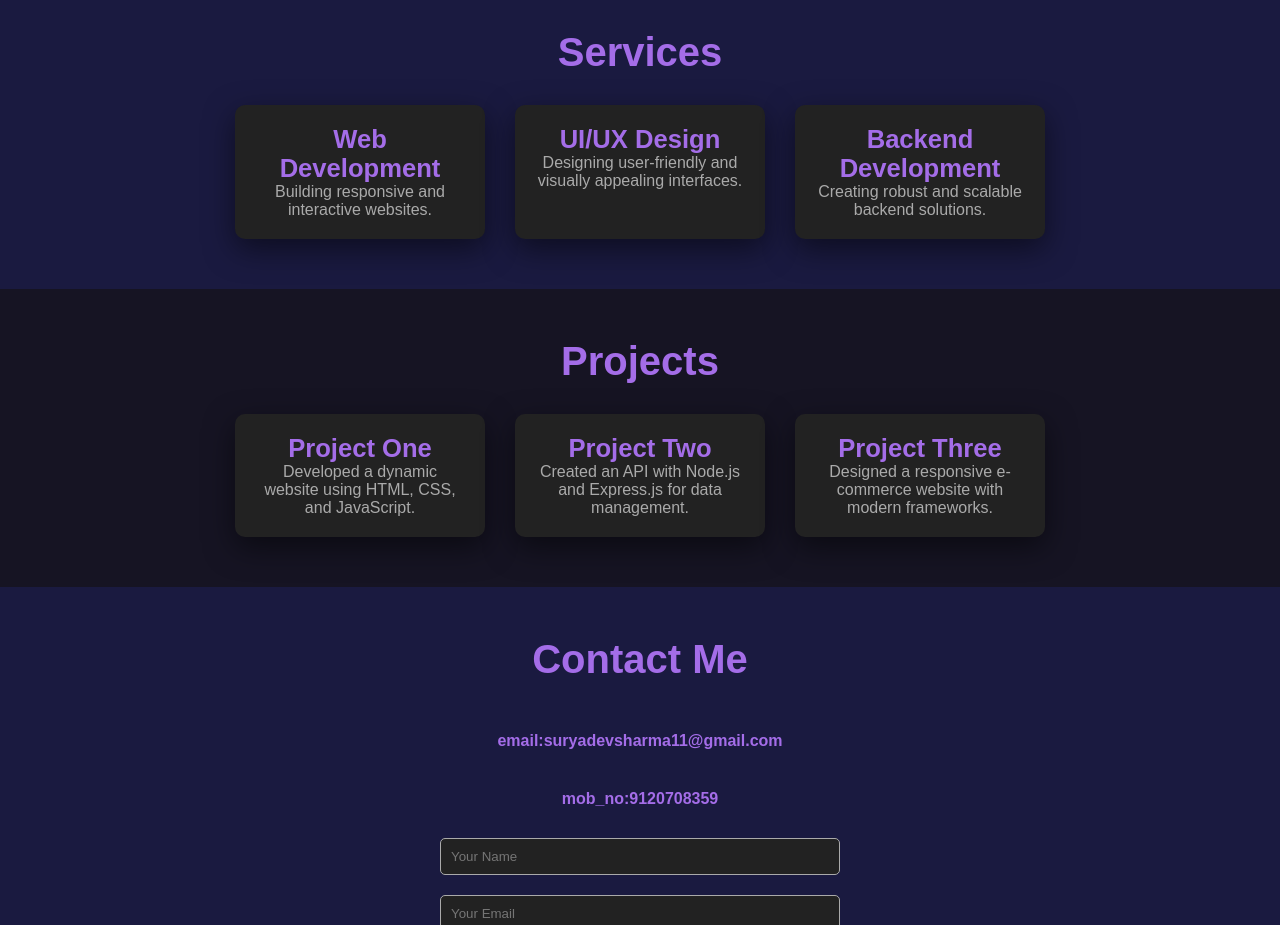
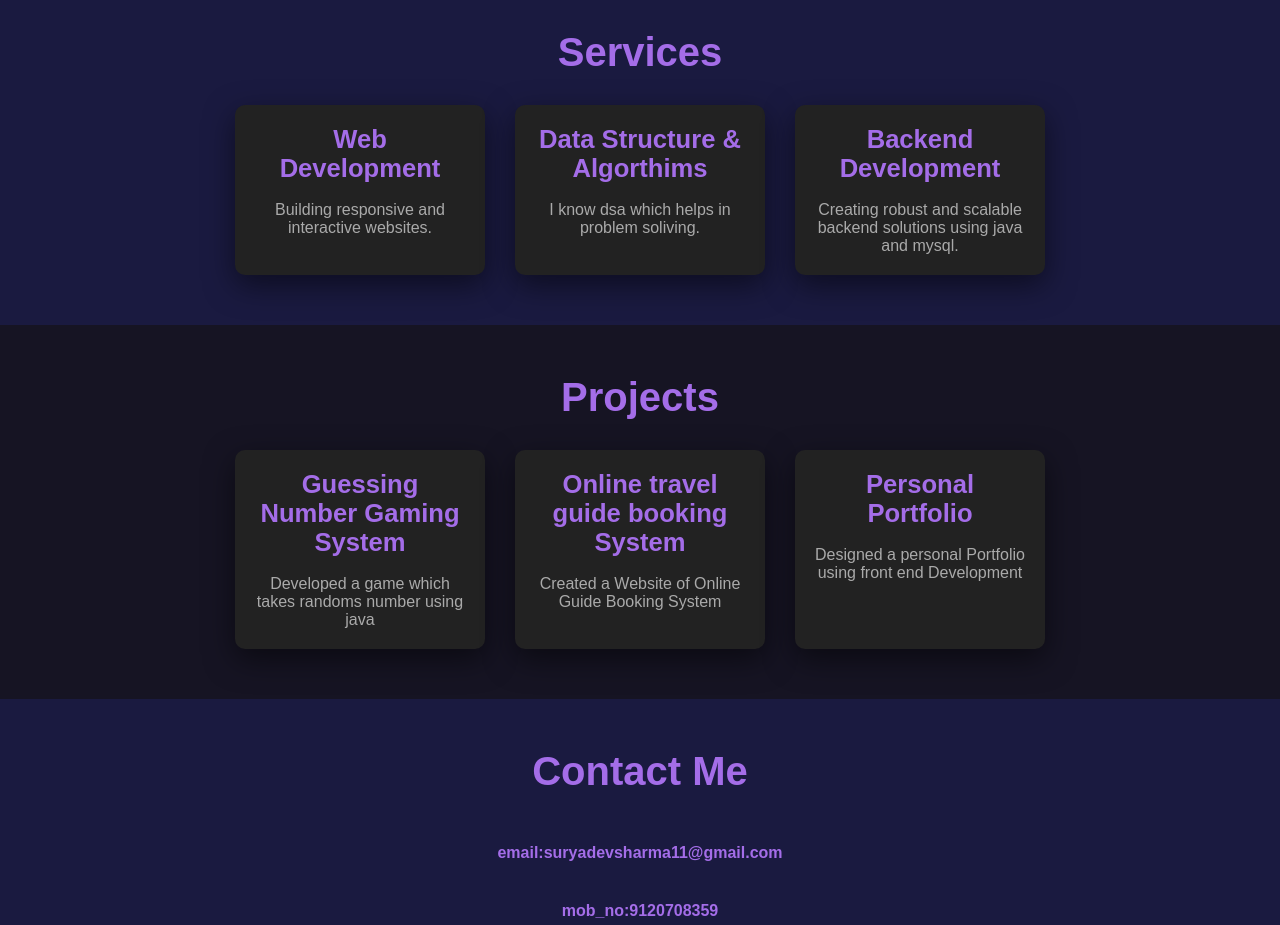
Before and after one commit to suryadevsharma/portfolio, a plain HTML site: page index.html in a window 1280 px wide. Shown: the part 940-1865 px from the top of the page. Drawn offline with nearby package versions, Linux system fonts and the light colour scheme.

Commit message:
Update index.html

```diff
--- a/index.html
+++ b/index.html
@@ -397,15 +397,15 @@
             <div class="services-container">
                 <div class="service-item">
                     <h3>Web Development</h3>
-                    <p>Building responsive and interactive websites.</p>
+                    <p><br>Building responsive and interactive websites.</p>
                 </div>
                 <div class="service-item">
-                    <h3>UI/UX Design</h3>
-                    <p>Designing user-friendly and visually appealing interfaces.</p>
+                    <h3>Data Structure & Algorthims</h3>
+                    <p><br>I know dsa which helps in problem soliving.</p>
                 </div>
                 <div class="service-item">
                     <h3>Backend Development</h3>
-                    <p>Creating robust and scalable backend solutions.</p>
+                    <p><br>Creating robust and scalable backend solutions using java and mysql.</p>
                 </div>
             </div>
         </section>
@@ -415,16 +415,16 @@
             <h2>Projects</h2>
             <div class="projects-container">
                 <div class="project-item">
-                    <h3>Project One</h3>
-                    <p>Developed a dynamic website using HTML, CSS, and JavaScript.</p>
+                    <h3>Guessing Number Gaming System</h3>
+                    <p><br>Developed a game which takes randoms number using java</p>
                 </div>
                 <div class="project-item">
-                    <h3>Project Two</h3>
-                    <p>Created an API with Node.js and Express.js for data management.</p>
+                    <h3>Online travel guide booking System</h3>
+                    <p><br>Created a Website of Online Guide Booking System</p>
                 </div>
                 <div class="project-item">
-                    <h3>Project Three</h3>
-                    <p>Designed a responsive e-commerce website with modern frameworks.</p>
+                    <h3>Personal Portfolio</h3>
+                    <p><br>Designed a personal Portfolio using front end Development</p>
                 </div>
             </div>
         </section>
```
